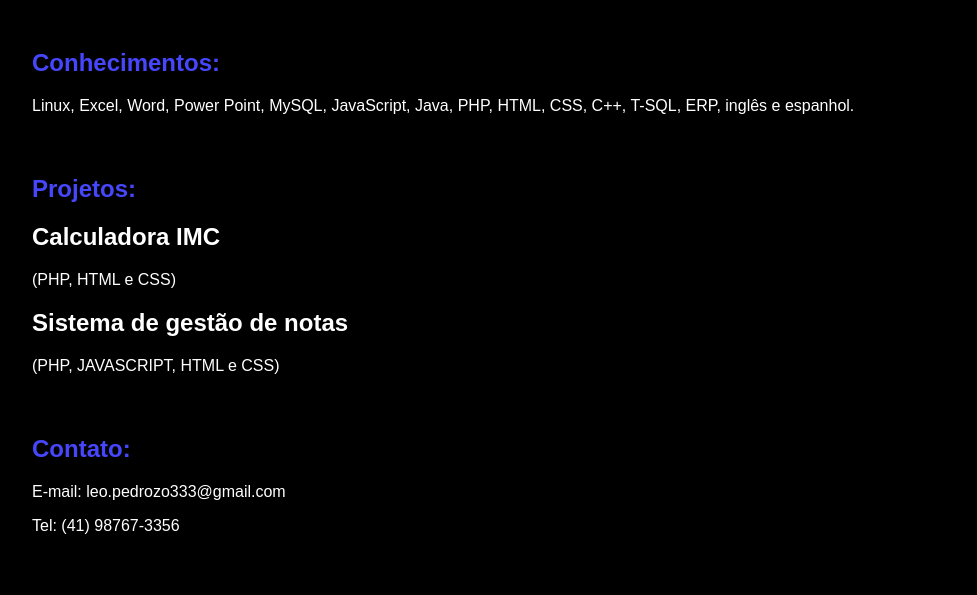
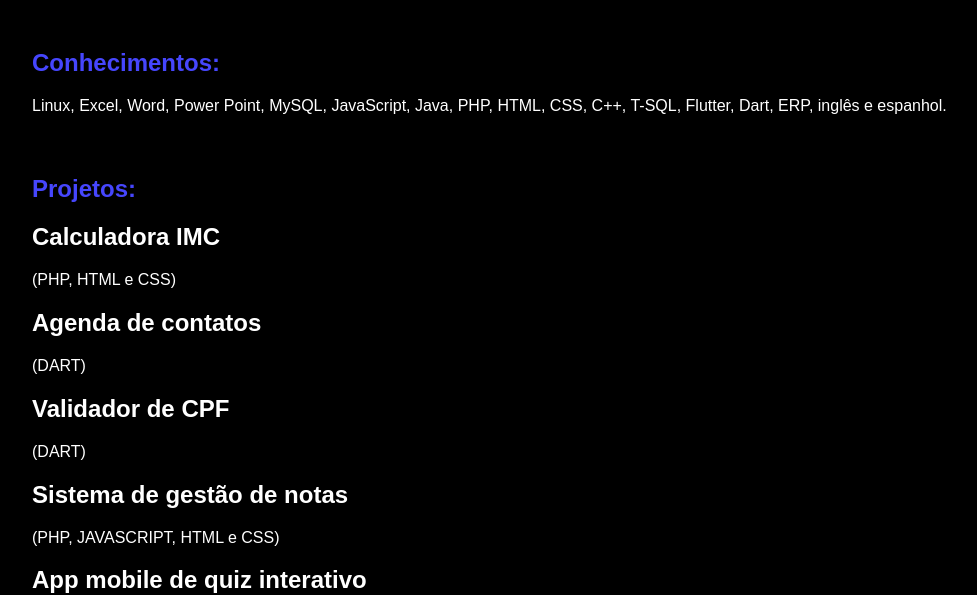
Before and after one commit to leonardopedrozo/portfolio.github.io, a plain HTML site: page index.html in a window 1280 px wide. Shown: the part 543-1138 px from the top of the page, without its empty margins (1-978 px from the left). Drawn offline with nearby package versions, Linux system fonts and the light colour scheme.

Commit message:
Update index.html

```diff
--- a/index.html
+++ b/index.html
@@ -44,13 +44,16 @@
 
         <section id="Conhecimentos">
             <h1 class="nome-1">Conhecimentos:</h1>
-            <p>Linux, Excel, Word, Power Point, MySQL, JavaScript, Java, PHP, HTML, CSS, C++, T-SQL, ERP, inglês e espanhol.</p>
+            <p>Linux, Excel, Word, Power Point, MySQL, JavaScript, Java, PHP, HTML, CSS, C++, T-SQL, Flutter, Dart, ERP, inglês e espanhol.</p>
         </section>
 
         <section id="Projetos">
             <h1 class="nome-1">Projetos:</h1>
             <h2>Calculadora IMC</h2><p>(PHP, HTML e CSS)</p>
+            <h2>Agenda de contatos</h2><p>(DART)</p>
+            <h2>Validador de CPF</h2><p>(DART)</p>
             <h2>Sistema de gestão de notas</h2><p>(PHP, JAVASCRIPT, HTML e CSS)</p>
+            <h2>App mobile de quiz interativo</h2><p>(JAVA, JAVASCRIPT, CSS e HTML)</p>
         </section>
 
     <section id="Contato">
@@ -74,3 +77,7 @@
 </body>
 <script src="index.js"></script>
 </html>
+    </div>
+</body>
+<script src="index.js"></script>
+</html>
```
